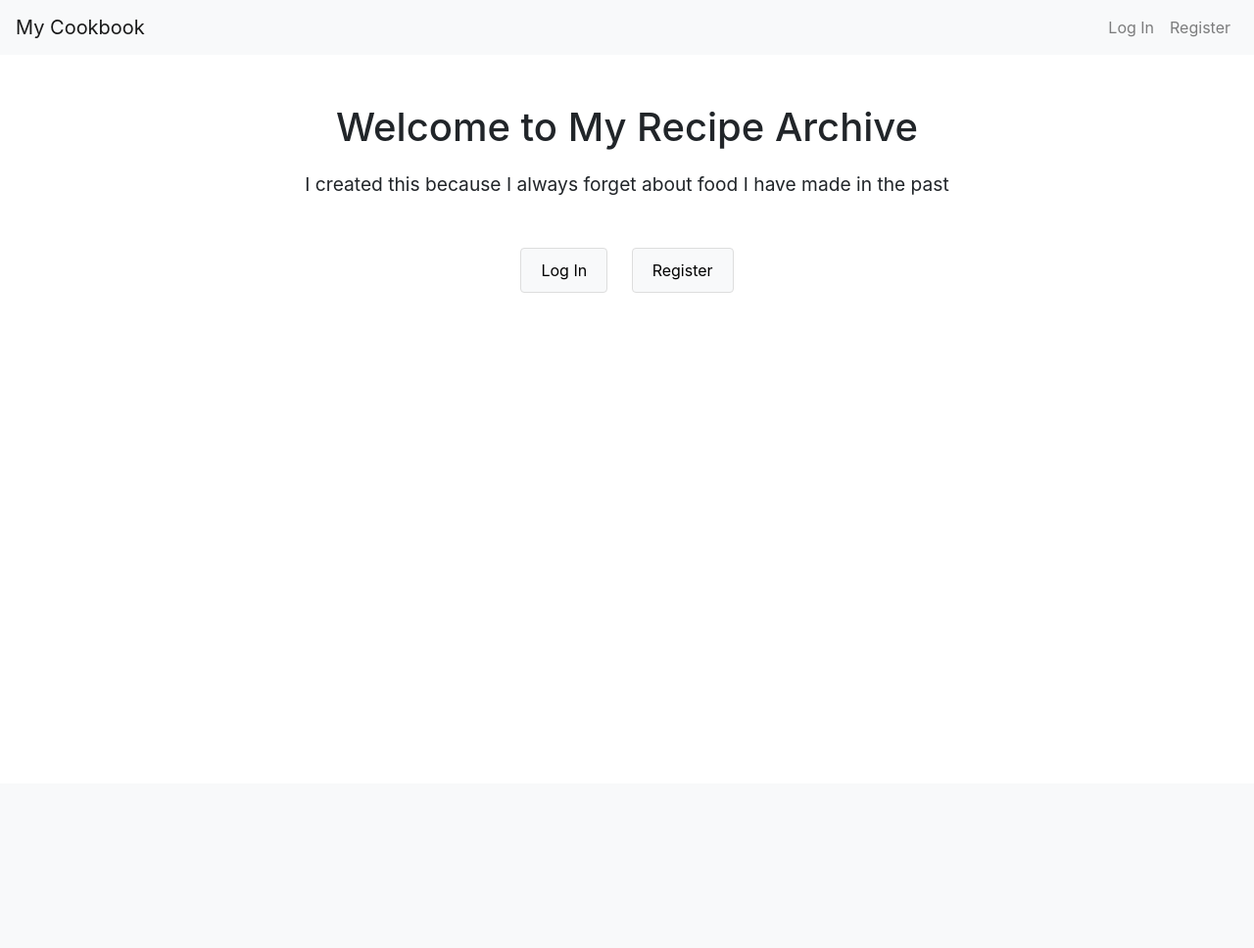
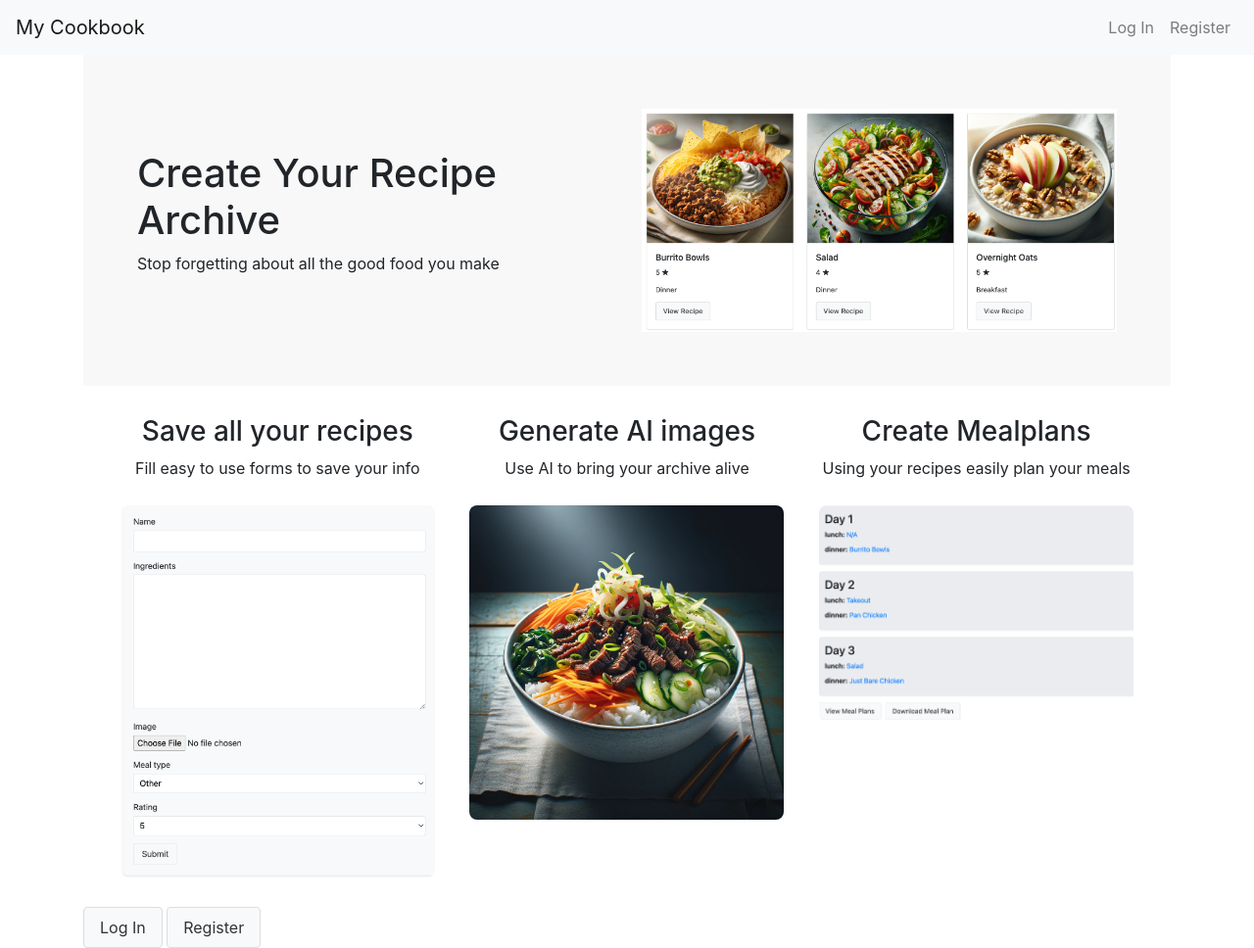
Before and after one commit to mchughbrian/RecipeProject, a Django app: page / in a window 1280 px wide. Shown: the whole page at 98% size. Before the commit the page ends 299 px from the top, so only its background shows below. Run offline with Django 4.2, Linux system fonts and the light colour scheme; some libraries are stand-ins or nearby versions.

Commit message:
Major updates to landing page

```diff
--- a/RecipeArchive/views.py
+++ b/RecipeArchive/views.py
@@ -83,6 +83,7 @@ def register(request):
     return render(request, "registration/register.html", {"form": form})
 
 
+@login_required()
 def add_recipe(request):
     if request.method == "POST":
         form = RecipeForm(request.POST, request.FILES)
@@ -140,6 +141,7 @@ def profile(request):
     return render(request, 'registration/profile.html')
 
 
+@login_required()
 def edit_recipe(request, id):
     # Get the Recipe instance with the given ID. If no such instance exists,
     # the get_object_or_404 function will automatically render a 404 response.
@@ -170,6 +172,7 @@ def edit_recipe(request, id):
     return render(request, 'recipes/edit_recipe.html', {'form': form})
 
 
+@login_required()
 def create_mealday(request, mealplan_id):
     mealplan = get_object_or_404(MealPlan, id=mealplan_id)
     days = mealplan.days
@@ -200,6 +203,7 @@ def create_mealday(request, mealplan_id):
     return render(request, 'recipes/create_mealday.html', {'form': form})
 
 
+@login_required()
 def create_mealplan(request):
     # if the request method is POST
     if request.method == 'POST':
@@ -229,6 +233,7 @@ def create_mealplan(request):
     return render(request, 'recipes/create_mealplan.html', {'form': form})
 
 
+@login_required()
 def mealplan_detail(request, mealplan_id):
     mealplan = get_object_or_404(MealPlan, id=mealplan_id)
     meal_days = MealDay.objects.filter(meal_plan=mealplan).order_by('day')
@@ -248,12 +253,14 @@ def mealplan_detail(request, mealplan_id):
     return render(request, 'recipes/mealplan_detail.html', context)
 
 
+@login_required()
 def view_mealplans(request):
     # get all the mealplans of the current user and order by 'updated' field in descending order
     mealplans = MealPlan.objects.filter(user=request.user).order_by('-updated')
     return render(request, 'recipes/view_mealplans.html', {'mealplans': mealplans})
 
 
+@login_required()
 def edit_mealplan(request, mealplan_id):
     mealplan = get_object_or_404(MealPlan, id=mealplan_id)
     mealday_instances = MealDay.objects.filter(meal_plan=mealplan)
@@ -273,6 +280,7 @@ def edit_mealplan(request, mealplan_id):
     return render(request, 'recipes/edit_mealplan.html', {'forms_mealdays': forms_mealdays, 'mealplan': mealplan})
 
 
+@login_required()
 def delete_mealplan(request, mealplan_id):
     # get the mealplan or 404 if not found
     mealplan = get_object_or_404(MealPlan, id=mealplan_id)
@@ -290,7 +298,7 @@ def delete_mealplan(request, mealplan_id):
     # if not a POST request, render the confirm delete page
     return render(request, 'recipes/confirm_delete.html', {'mealplan': mealplan})
 
-
+@login_required()
 def get_available_recipes_for_user(user):
     # Get recipes owned by the user
     user_recipes = Recipe.objects.filter(user=user)
@@ -302,6 +310,7 @@ def get_available_recipes_for_user(user):
     return user_recipes | special_recipes
 
 
+@login_required()
 def download_mealplan(request, mealplan_id):
     mealplan = get_object_or_404(MealPlan, id=mealplan_id)
     mealday_instances = MealDay.objects.filter(meal_plan=mealplan)
--- a/static/css/custom.css
+++ b/static/css/custom.css
@@ -417,3 +417,65 @@
     margin-left: 5px;
     color: #17a2b8; /* Bootstrap info color */
 }
+
+.top-section {
+    display: flex;
+    align-items: center;
+    justify-content: space-around;
+    background-color: #f8f8f8; /* Neutral gray color */
+    padding: 40px;
+}
+
+.left-content {
+    flex: 1;
+    padding: 15px;
+}
+
+.right-content {
+    flex: 1;
+    padding: 15px;
+}
+
+.right-content img {
+    max-width: 100%;
+    height: auto;
+}
+
+.features-section {
+    display: flex;
+    justify-content: space-around;
+    text-align: center;
+    padding: 20px;
+}
+
+.feature-column {
+    flex-basis: 30%;
+    margin: 10px;
+    display: flex;
+    flex-direction: column;
+    align-items: center; /* Centers the content horizontally */
+}
+
+.feature-column img {
+    max-width: 100%;
+    height: auto;
+    border-radius: 8px;
+    margin-top: 10px;
+    align-self: center; /* Center the image in the flex container */
+}
+
+.feature-column h3, .feature-column p {
+    align-self: flex-start; /* Align text to the start */
+    width: 100%; /* Ensure full width for text alignment */
+}
+
+@media (max-width: 768px) {
+    .features-section {
+        flex-direction: column;
+        align-items: center;
+    }
+
+    .feature-column {
+        flex-basis: 100%;
+    }
+}
--- a/templates/registration/landing_page.html
+++ b/templates/registration/landing_page.html
@@ -1,14 +1,37 @@
 {% extends 'base_generic.html' %}
+{% load static %}
 
 {% block content %}
-<div class="landing">
-    <div class="welcome-message">
-        <h1>Welcome to My Recipe Archive</h1>
-        <p>I created this because I always forget about food I have made in the past</p>
+<div class="top-section">
+    <div class="left-content">
+        <h1>Create Your Recipe Archive</h1>
+        <p>Stop forgetting about all the good food you make</p>
     </div>
+    <div class="right-content">
+        <img src="{% static 'images/home_snip_1.png' %}" alt="Cooking Image" class="img-fluid">
+    </div>
+</div>
+<div class="features-section">
+    <div class="feature-column">
+        <h3>Save all your recipes</h3>
+        <p>Fill easy to use forms to save your info</p>
+        <img src="{% static 'images/add.png' %}" alt="Feature One">
+    </div>
+
+    <div class="feature-column">
+        <h3>Generate AI images</h3>
+        <p>Use AI to bring your archive alive</p>
+        <img src="{% static 'images/BeefBowl.png' %}" alt="Feature Two">
+    </div>
+
+    <div class="feature-column">
+        <h3>Create Mealplans</h3>
+        <p>Using your recipes easily plan your meals</p>
+        <img src="{% static 'images/plan.png' %}" alt="Feature Three">
+    </div>
+</div>
     <div class="auth-options">
         <a href="{% url 'login' %}" class="btn btn-custom">Log In</a>
         <a href="{% url 'register' %}" class="btn btn-custom">Register</a>
     </div>
-</div>
 {% endblock %}
```
Also changed, not shown: static/images/Add.png (added), static/images/BeefBowl.png (added), static/images/home_snip_1.png (added), static/images/meal_snap_1.png (added), static/images/plan.png (added).
